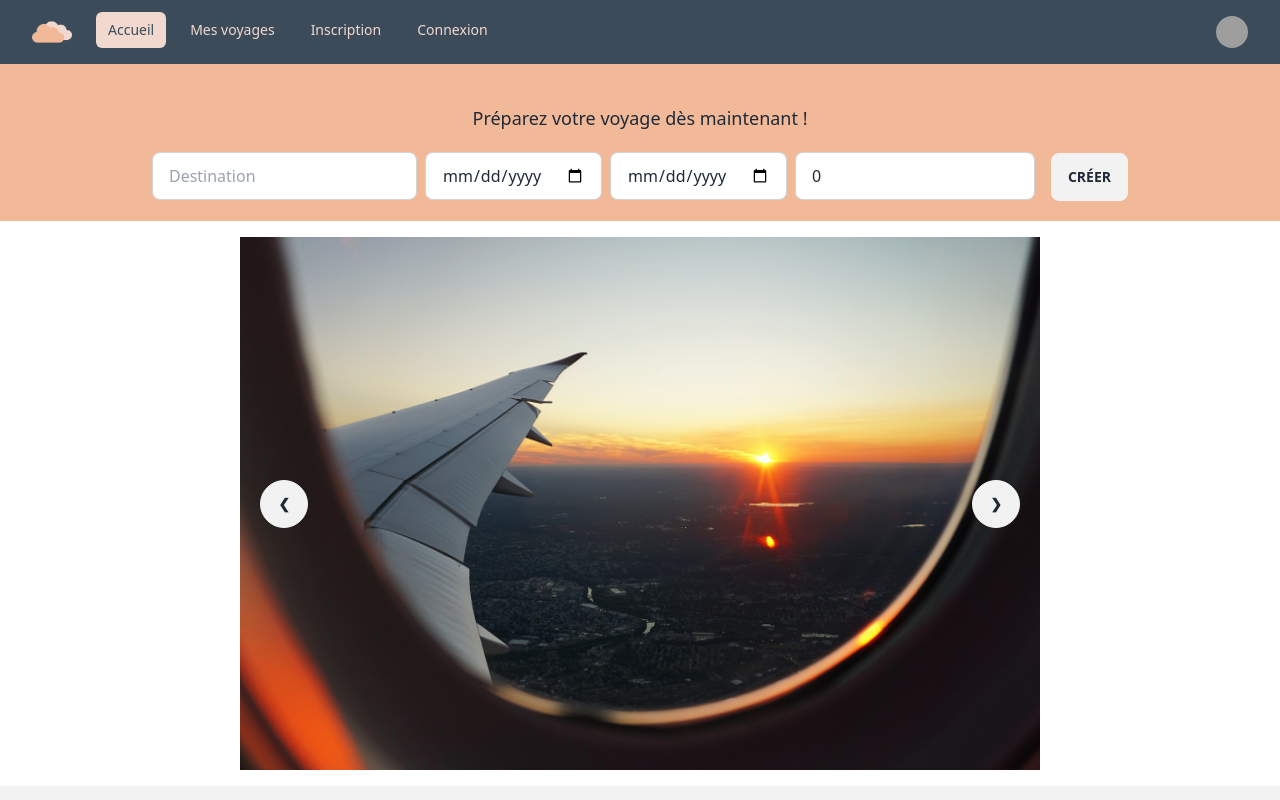
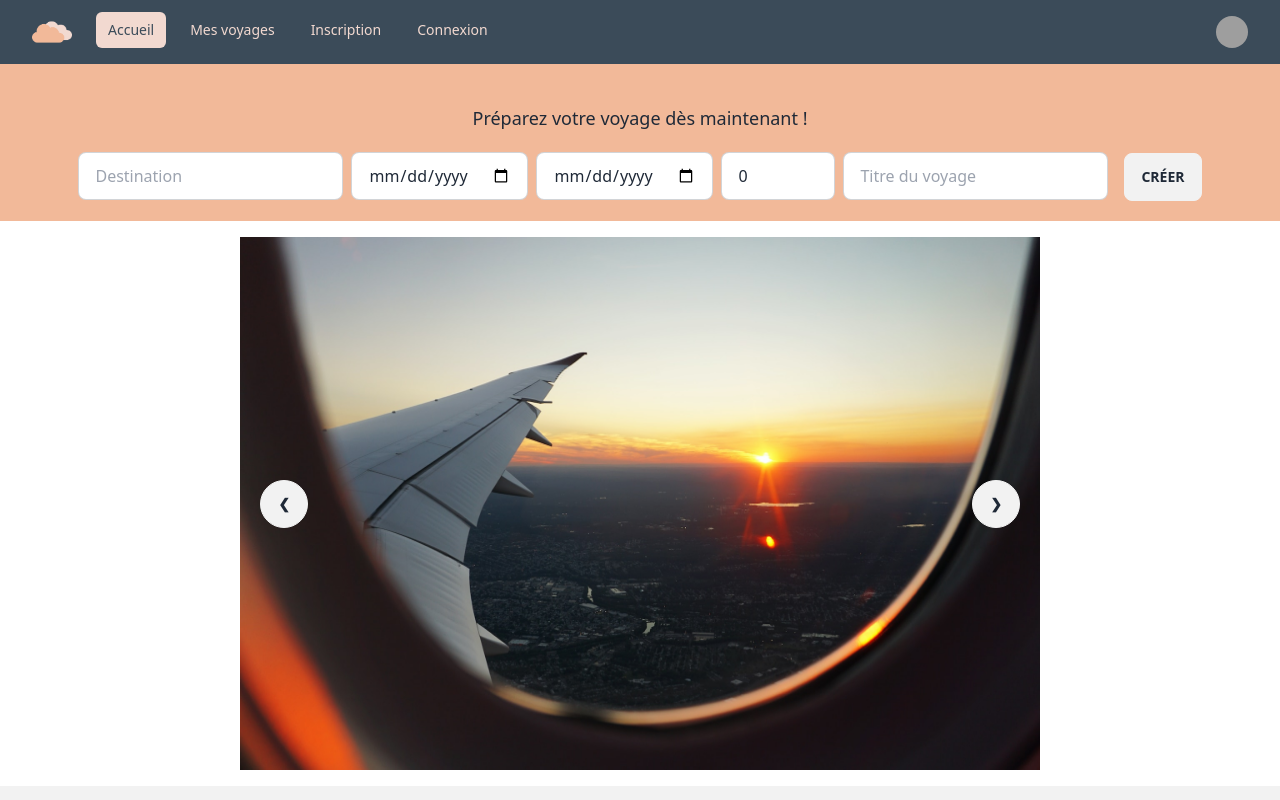
Before and after one commit to laurafeugene/site-voyage-front, a React (Vite) app: page / in a window 1280 px wide. Shown: the top 800 px of the page. Built offline with nearby package versions, Linux system fonts and the light colour scheme; grey boxes are pictures that could not be loaded.

Commit message:
feat: travel form > submit handling

```diff
--- a/src/components/App/Home/TravelForm/TravelForm.tsx
+++ b/src/components/App/Home/TravelForm/TravelForm.tsx
@@ -7,6 +7,7 @@ function TravelForm() {
   const [startDate, setStartDate] = useState('');
   const [endDate, setEndDate] = useState('');
   const [nbTravelers, setNbTravelers] = useState(0);
+  const [title, setTitle] = useState('');
 
   const countryInput = useRef(null);
 
@@ -30,6 +31,10 @@ function TravelForm() {
     setCountrySearch(event.target.innerText);
   }
 
+  function handleTitleChange(event: React.ChangeEvent<HTMLInputElement>) {
+    setTitle(event.target.value);
+  }
+
   const filteredCountryData = countryData.filter((country) => {
     if (!countrySearch.trim().length) {
       return true;
@@ -48,8 +53,16 @@ function TravelForm() {
     </li>
   ));
 
+  function handleSubmit(event: React.FormEvent<HTMLFormElement>) {
+    event.preventDefault();
+    console.log(countrySearch, startDate, endDate, nbTravelers, title);
+  }
+
   return (
-    <form className="flex flex-col justify-center items-center bg-medium py-5">
+    <form
+      className="flex flex-col justify-center items-center bg-medium py-5"
+      onSubmit={handleSubmit}
+    >
       <legend className="p-5 text-lg">
         Préparez votre voyage dès maintenant !
       </legend>
@@ -64,11 +77,12 @@ function TravelForm() {
           onChange={handleCountrySearch}
           ref={countryInput}
         />
-        {countrySearch.length > 1 && countryInput.current === document.activeElement && (
-          <ul className="fixed bg-lightest border border-darkest">
-            {countryList}
-          </ul>
-        )}
+        {countrySearch.length > 1 &&
+          countryInput.current === document.activeElement && (
+            <ul className="fixed bg-lightest border border-darkest">
+              {countryList}
+            </ul>
+          )}
         <input
           type="date"
           required
@@ -91,9 +105,18 @@ function TravelForm() {
           name="nb-travelers"
           placeholder="Nombre de participants"
           aria-label="Nombre de participants"
-          className="input input-bordered mr-2 w-60"
+          className="input input-bordered mr-2"
           value={nbTravelers}
           onChange={handleNbTravelersChange}
+        />
+        <input
+          type="text"
+          required
+          placeholder="Titre du voyage"
+          aria-label="Titre du voyage"
+          className="input input-bordered mr-2"
+          value={title}
+          onChange={handleTitleChange}
         />
         <button type="submit" className="btn ml-2">
           Créer
--- a/src/store/reducers/travels.ts
+++ b/src/store/reducers/travels.ts
@@ -2,10 +2,11 @@ import { createAction, createReducer } from '@reduxjs/toolkit';
 
 interface Travel {
   title: string;
-  destinations: [];
+  destinations: [from: string, to: string];
   departureDate: Date;
   arrivalDate: Date;
   attendees: number;
+  budget: number;
 }
 
 interface TravelsState {
@@ -16,13 +17,29 @@ const initialState: TravelsState = {
   travels: [
     {
       title: 'Mon Super Voyage !',
-      destinations: [],
+      destinations: [from: "France", to: 'Italie'],
       departureDate: Date(),
       arrivalDate: Date(),
       attendees: 0,
+      budget: 0,
     },
   ],
 };
+
+// mutation Mutation {
+//   createTravel(createTravelInput: {
+//     title: "Mon Super Voyage",
+//     from: "France",
+//     to: "Italie",
+//     departureDate: "2024-01-01",
+//     arrivalDate: "2024-04-01",
+//     budget: 1312,
+//     numberOfAttendees: 5,
+//     organizerId: 5,
+//   }) {
+//     title
+//   }
+// }
 
 export const createTravel = createAction<string>('travel/travel-create');
 
```
